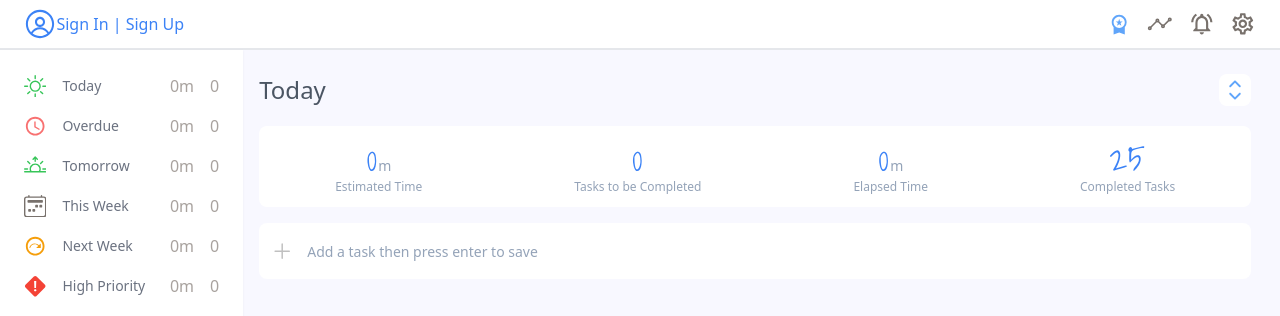
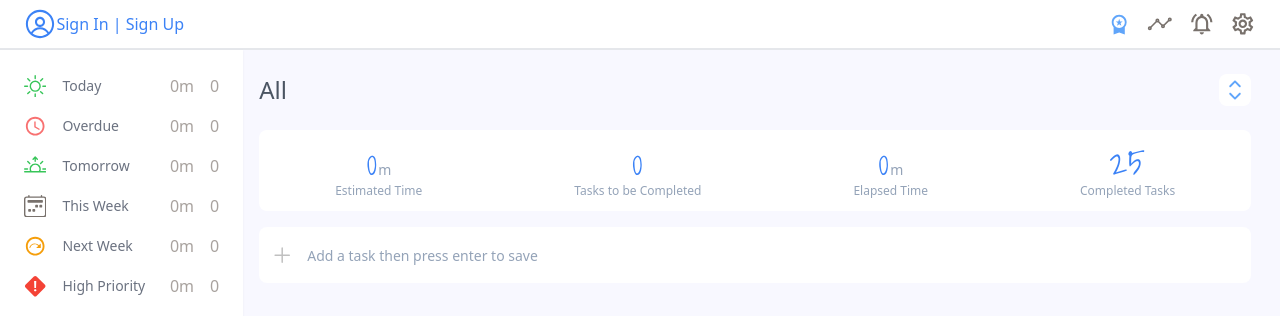
Before and after one commit to didymus707/todo-app, a React (Create React App) app: page /All in a window 1280 px wide. Shown: the top 316 px of the page. Built offline with nearby package versions, Linux system fonts and the light colour scheme.

Commit message:
added dynamic routing for now

```diff
--- a/src/components/task-input.tsx
+++ b/src/components/task-input.tsx
@@ -8,7 +8,7 @@ type FormProps = {
 
 export const TaskInput = ({ value, onchange }: FormProps) => {
   return (
-    <div className="w-full mt-4 relative flex items-center">
+    <div className="w-full relative flex items-center">
       <div className="icon absolute top-[17px] left-3">
         <Add size="1.4em" classNames={["mr-4"]} />
       </div>
--- a/src/components/view/info.tsx
+++ b/src/components/view/info.tsx
@@ -1,13 +1,18 @@
 import React from "react";
 import { InfoItem } from "./item";
 
-export const Info = () => {
+export const Info = ({ page }: { page: any }) => {
+  const arr: string[] = ['Overdue', 'Tomorrow', 'Next Week', 'Planned', 'Someday'];
   return (
-    <div className="mt-5 bg-white w-full rounded-lg drop-shadow-none">
+    <div className="bg-white w-full rounded-lg drop-shadow-none mb-4">
       <div className="flex justify-around">
         <InfoItem count={0} label="Estimated Time" />
-        <InfoItem count={0} label="Tasks to be Completed" />
-        <InfoItem count={0} label="Elapsed Time" />
+        {!arr.includes(page) && (
+          <>
+            <InfoItem count={0} label="Tasks to be Completed" />
+            <InfoItem count={0} label="Elapsed Time" />
+          </>
+        )}
         <InfoItem count={25} label="Completed Tasks" />
       </div>
     </div>
--- a/src/pages/today.tsx
+++ b/src/pages/today.tsx
@@ -6,7 +6,7 @@ import { useParams } from "react-router-dom";
 
 export const Today = () => {
   const { page } = useParams();
-  console.log('page', page)
+  console.log("page", page);
   const [task, setTask] = useState("");
 
   const handletask = (e: React.ChangeEvent<HTMLInputElement>) =>
@@ -14,11 +14,11 @@ export const Today = () => {
 
   return (
     <div className="w-4/5 px-4">
-      <div className="flex items-center justify-between mt-6">
-        <p className="text-2xl text-gray-600">Today</p>
+      <div className="flex items-center justify-between my-6">
+        <p className="text-2xl text-gray-600">{page}</p>
         <SortIcon size="2em" classNames={["bg-white rounded-lg"]} />
       </div>
-      {page !== "Completed" && <Info />}
+      {page !== "Completed" && <Info page={page} />}
       <TaskInput value={task} onchange={handletask} />
     </div>
   );
```
